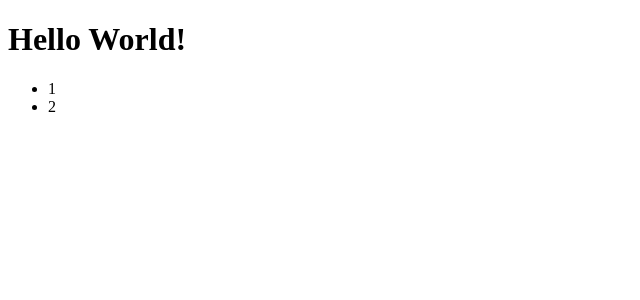
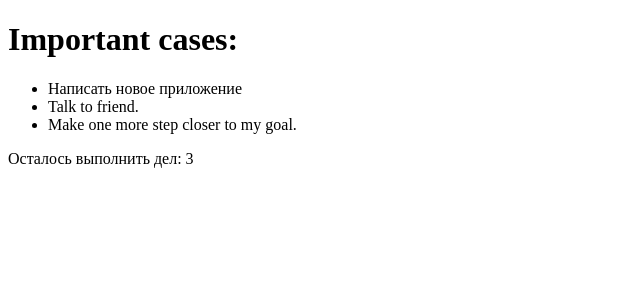
Before and after one commit to WebHeroSchool/R14, a React (Create React App) app: page / in a window 1280 px wide. Shown: the top 300 px of the page, without its empty margins (0-640 px from the left). Built offline with nearby package versions, Linux system fonts and the light colour scheme.

Commit message:
modify base files

```diff
--- a/src/components/App/App.js
+++ b/src/components/App/App.js
@@ -1 +1,15 @@
 import React from 'react';
+//import InputItem from '../InputItem/InputItem';
+import ItemList from '../ItemList/ItemList';
+import Footer from '../Footer/Footer';
+
+const todoItem = 'Написать новое приложение';
+const App = () => (
+  <div>
+    <h1>Important cases: </h1>
+    {/*<InputItem />*/}
+    <ItemList todoItem = {todoItem}/>
+    <Footer count = {3} />
+  </div>);
+
+export default App;
--- a/src/components/Footer/Footer.js
+++ b/src/components/Footer/Footer.js
@@ -1 +1,6 @@
 import React from 'react';
+
+const Footer = ({ count }) => (
+    <div>Осталось выполнить дел: {count} </div>);
+
+export default Footer;
--- a/src/components/InputItem/InputItem.js
+++ b/src/components/InputItem/InputItem.js
@@ -1 +1,3 @@
 import React from 'react';
+
+export default InputItem;
--- a/src/components/Item/Item.js
+++ b/src/components/Item/Item.js
@@ -1 +1,4 @@
 import React from 'react';
+
+const Item = ({ todoItem }) => (<span>{todoItem}</span>);
+export default Item;
--- a/src/components/ItemList/ItemList.js
+++ b/src/components/ItemList/ItemList.js
@@ -1 +1,9 @@
 import React from 'react';
+
+const ItemList = ({ todoItem }) => (<ul>
+    <li>{ todoItem } </li>
+    <li>{ 'Talk to friend.' }</li>
+    <li>{ 'Make one more step closer to my goal.' }</li>
+</ul>);
+
+export default ItemList;
--- a/src/index.js
+++ b/src/index.js
@@ -1,6 +1,6 @@
 import React from 'react';
 import ReactDOM from 'react-dom';
-import App from './App';
+import App from '../src/components/App/App';
 import reportWebVitals from './reportWebVitals';
 
 ReactDOM.render(<App />, document.getElementById('root'));
--- /dev/null
+++ b/src/numbers.js
@@ -0,0 +1,3 @@
+const count = 29;
+const length = 2017;
+export { count, length }
```
Also changed, not shown: src/logo.svg (added), 1 other file (tests, documents, lock files or other folders).
